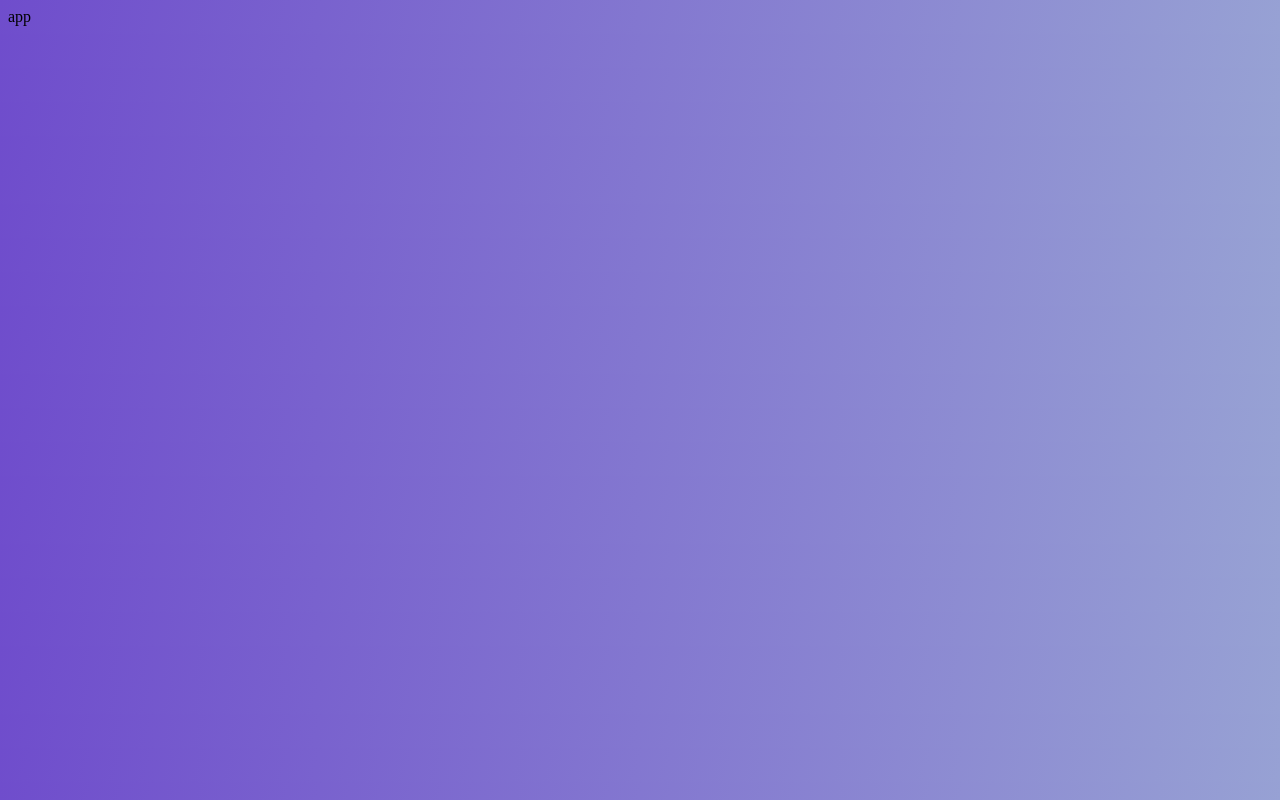
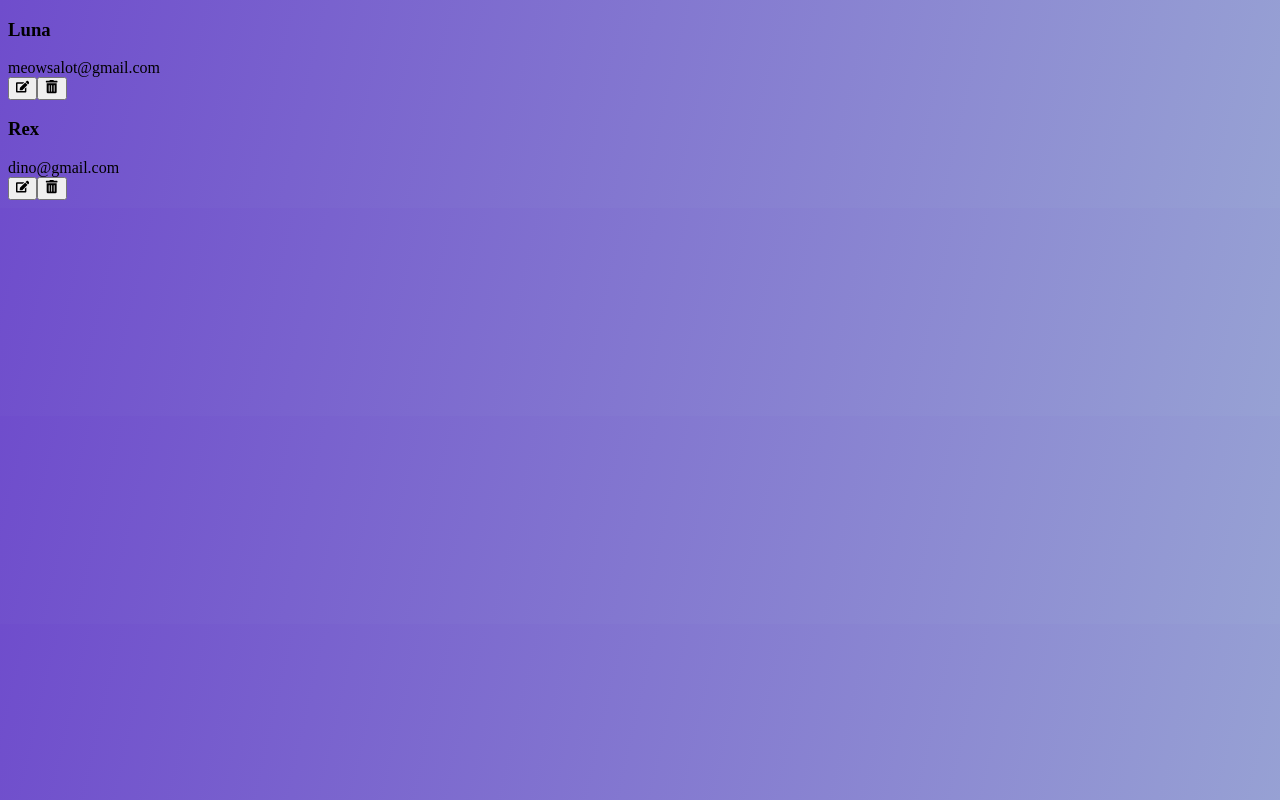
Before and after one commit to serhatbek/redux-add-user, a React (Create React App) app: page / in a window 1280 px wide. Built offline with nearby package versions, Linux system fonts and the light colour scheme.

Commit message:
user card

```diff
--- a/package.json
+++ b/package.json
@@ -1,4 +1,5 @@
 {
+  "homepage": "https://serhatbek.github.io/redux-add-user",
   "name": "redux-add-user",
   "version": "0.1.0",
   "private": true,
@@ -8,11 +9,15 @@
     "@testing-library/user-event": "^13.5.0",
     "react": "^18.2.0",
     "react-dom": "^18.2.0",
+    "react-icons": "^4.4.0",
     "react-redux": "^8.0.4",
     "react-scripts": "5.0.1",
+    "sass": "^1.55.0",
     "web-vitals": "^2.1.4"
   },
   "scripts": {
+    "predeploy": "npm run build",
+    "deploy": "gh-pages -d build",
     "start": "react-scripts start",
     "build": "react-scripts build",
     "test": "react-scripts test",
--- a/src/App.js
+++ b/src/App.js
@@ -1,7 +1,12 @@
 import './App.css';
+import UsersList from './features/users/UsersList';
 
 function App() {
-  return <main>app</main>;
+  return (
+    <main>
+      <UsersList />
+    </main>
+  );
 }
 
 export default App;
--- /dev/null
+++ b/src/components/UserCard/UserCard.js
@@ -0,0 +1,23 @@
+import { FaEdit, FaTrashAlt } from 'react-icons/fa';
+
+const UserCard = ({ name, email }) => {
+  // const { id, name, email } = user;
+  return (
+    <div className='user-card'>
+      <div>
+        <h3>{name}</h3>
+        <span>{email}</span>
+      </div>
+      <div>
+        <button>
+          <FaEdit />
+        </button>
+        <button>
+          <FaTrashAlt />
+        </button>
+      </div>
+    </div>
+  );
+};
+
+export default UserCard;
--- /dev/null
+++ b/src/features/users/UsersList.js
@@ -0,0 +1,24 @@
+import UserCard from '../../components/UserCard/UserCard';
+
+const UsersList = () => {
+  const users = [
+    { id: 1, name: 'Luna', email: 'meowsalot@gmail.com' },
+    { id: 2, name: 'Rex', email: 'dino@gmail.com' },
+  ];
+
+  // const renderCard = () => <div>Users Here</div>;
+
+  if (!users.length) {
+    return <p>No User</p>;
+  }
+
+  return (
+    <div className='user-list'>
+      {users.map((user) => (
+        <UserCard key={user.id} {...user} />
+      ))}
+    </div>
+  );
+};
+
+export default UsersList;
```
Also changed, not shown: src/app/store.js (added), 1 other file (tests, documents, lock files or other folders).
